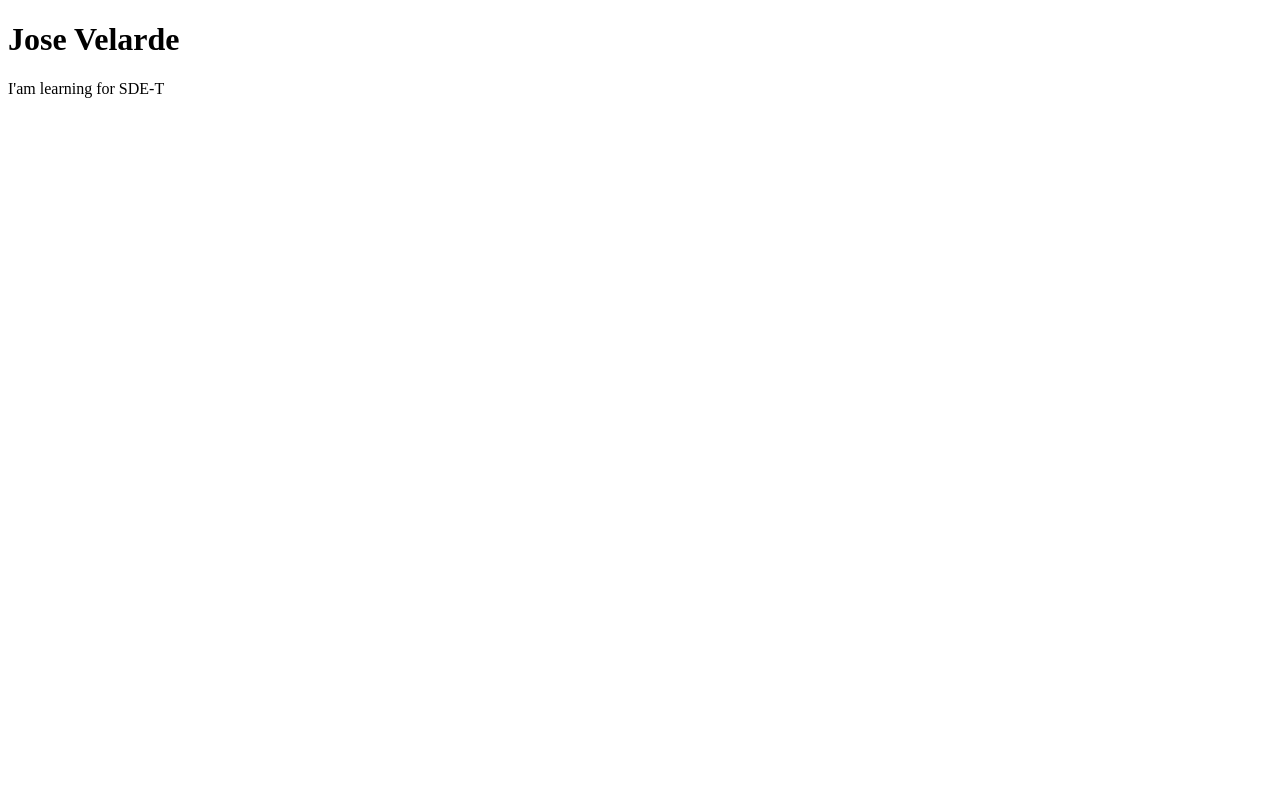
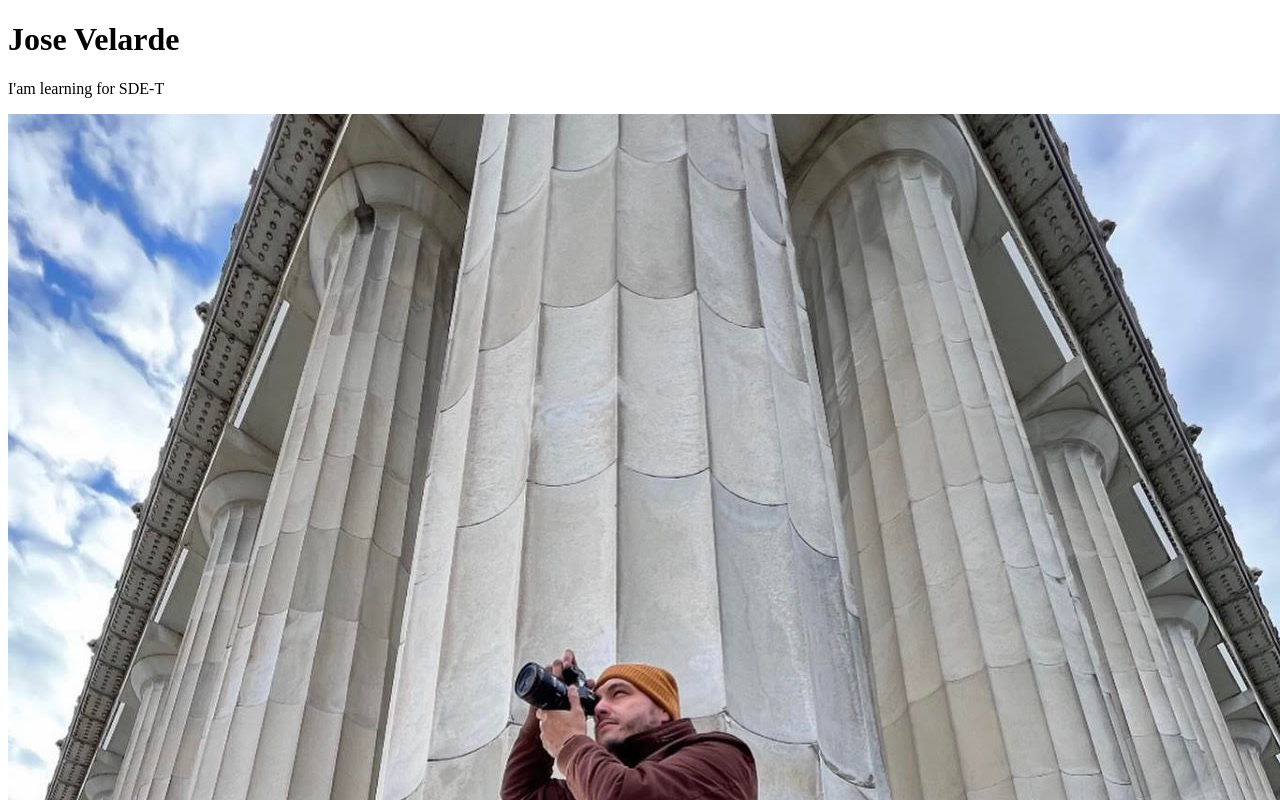
Before and after one commit to Jvelarde0425/jose-blog, a plain HTML site: page index.html in a window 1280 px wide. Shown: the top 800 px of the page. Drawn offline with Linux system fonts and the light colour scheme.

Commit message:
Update index.html

```diff
--- a/index.html
+++ b/index.html
@@ -1,4 +1,3 @@
-
 <!DOCTYPE html>
 <html lang="eng">
 <head>
@@ -8,5 +7,6 @@
 <body>
 	<h1>Jose Velarde</h1>
 	<p>I'am learning for SDE-T</p>
+	<img src="jose1.jpg">
 </body>
 </html>
```
